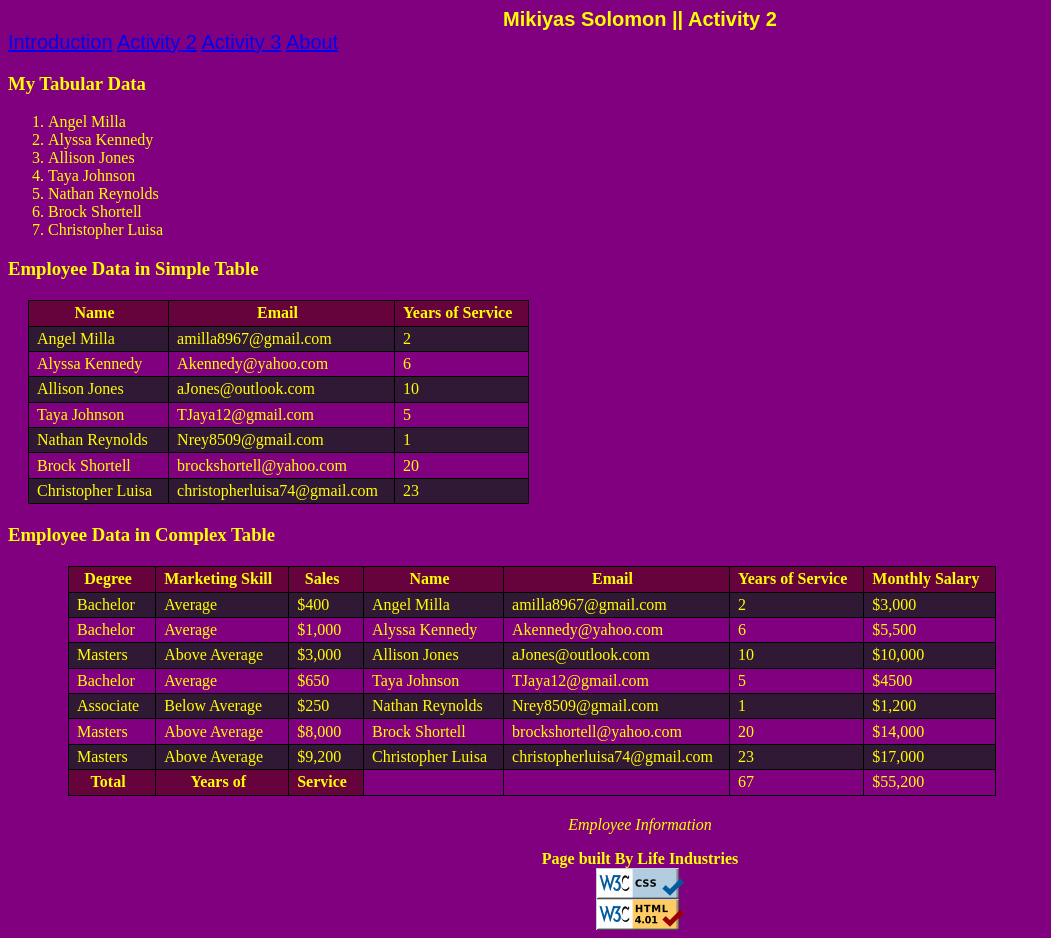
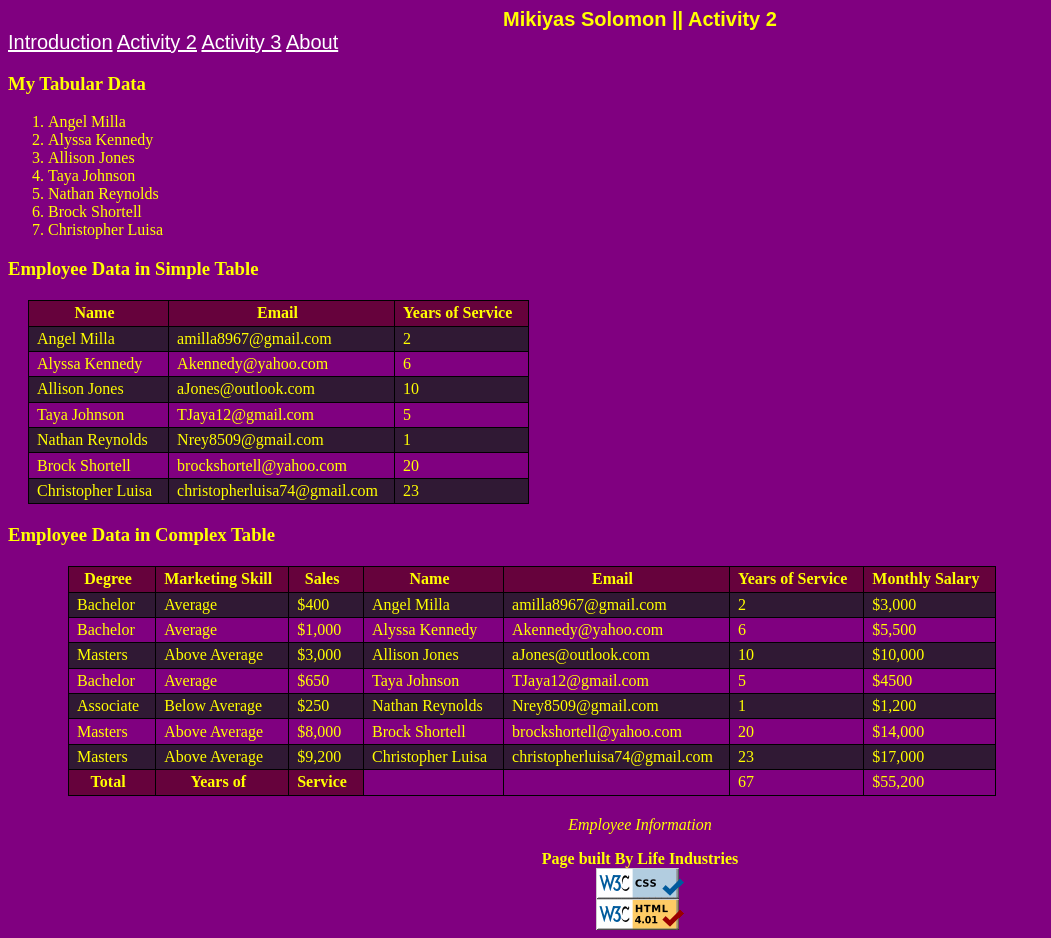
Before and after one commit to INFRAsound123/INFRAsound123.github.io, a plain HTML site: page itis3135/index(2).html in a window 1280 px wide. Shown: the whole page, without its empty margins (0-1051 px from the left). Drawn offline with Linux system fonts and the light colour scheme.

Commit message:
Update default(2).css

```diff
--- a/itis3135/styles/default(2).css
+++ b/itis3135/styles/default(2).css
@@ -32,3 +32,9 @@ body{
         th{
             background-color: #66023C;
         }
+a:link{
+            color: white;
+        }
+        a:visited{
+            color:red;
+        }
```
